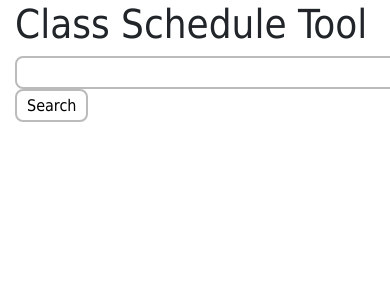
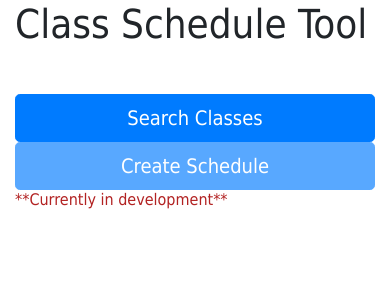
Before and after one commit to chrisrepo/scheduleToolRepo, a PHP site: page / in a window 390 px wide; the page is wider, and only the part inside the window is pictured. Shown: the top 300 px of that part. Run offline with PHP 8.4, Linux system fonts and the light colour scheme; some libraries are stand-ins or nearby versions.

Commit message:
Updated Index to html
Added a index.html with two options. One of which takes the user to the
class search tool. Other option will take user to a schedule creation
tool (under development)

```diff
--- a/schedule/css/global.css
+++ b/schedule/css/global.css
@@ -74,6 +74,7 @@ input[type='text']{
     font-family: Satellite;
     text-decoration: underline;
 }
+
 input.typeahead{
   z-index: 50;
 }
@@ -95,3 +96,25 @@ input.typeahead{
 .tt-suggestion.tt-cursor{
     background-color: #ddd;
 }
+
+.underConstruction {
+   color: firebrick;
+}
+
+.backButton {
+   border: 1px solid #bbb;
+   background-color:#fff;
+   padding: 5px 10px;
+   vertical-align: bottom;
+   border-radius: 8px;
+   border-width: 2px;
+   margin-top: 50px;
+   color: black;
+}
+
+.holdSearchContents {
+   /*
+      TO-DO : create border that contains all of the returned search results
+        to try and give it slightly better readability
+   */
+}
--- /dev/null
+++ b/schedule/index.html
@@ -0,0 +1,39 @@
+<!--
+To change this template, choose Tools | Templates
+and open the template in the editor.
+-->
+<!DOCTYPE html>
+<html>
+   <head>
+      <title>Schedule Tool</title>
+      <meta charset="UTF-8">
+      <link rel="shortcut icon" href="../images/favicon.ico" />
+      <link rel='stylesheet' href='../css/bootstrap.min.css'>
+      <link rel='stylesheet' href='../css/custom.css'>
+      <link rel="stylesheet" href="css/global.css">
+   </head>
+   <body>
+      <div class="container">
+         <div class='row'>
+             <div class='col-md-3'></div>
+             <div class='col-md-6'>
+                 <h1 class='satelliteFontHeader'>Class Schedule Tool</h1>
+             </div>
+             <div class='col-lg-3'></div>
+         </div>
+         <br>
+         <br>
+         <div class='row'>
+             <div class='col-md-2'></div>
+             <div class='col-md-4'>
+                <a class="btn btn-primary btn-lg btn-block" href="schedule.php">Search Classes</a>
+             </div>
+             <div class='col-md-4'>
+                <a class="btn btn-primary btn-lg btn-block disabled" href="">Create Schedule</a>
+                <p class="underConstruction centerfy">**Currently in development**</p>
+             </div>
+             <div class='col-md-2'></div>
+         </div>
+      </div>
+   </body>
+</html>
```
Also changed, not shown: schedule/schedule.php (renamed from schedule/index.php, +34 -29 lines).
